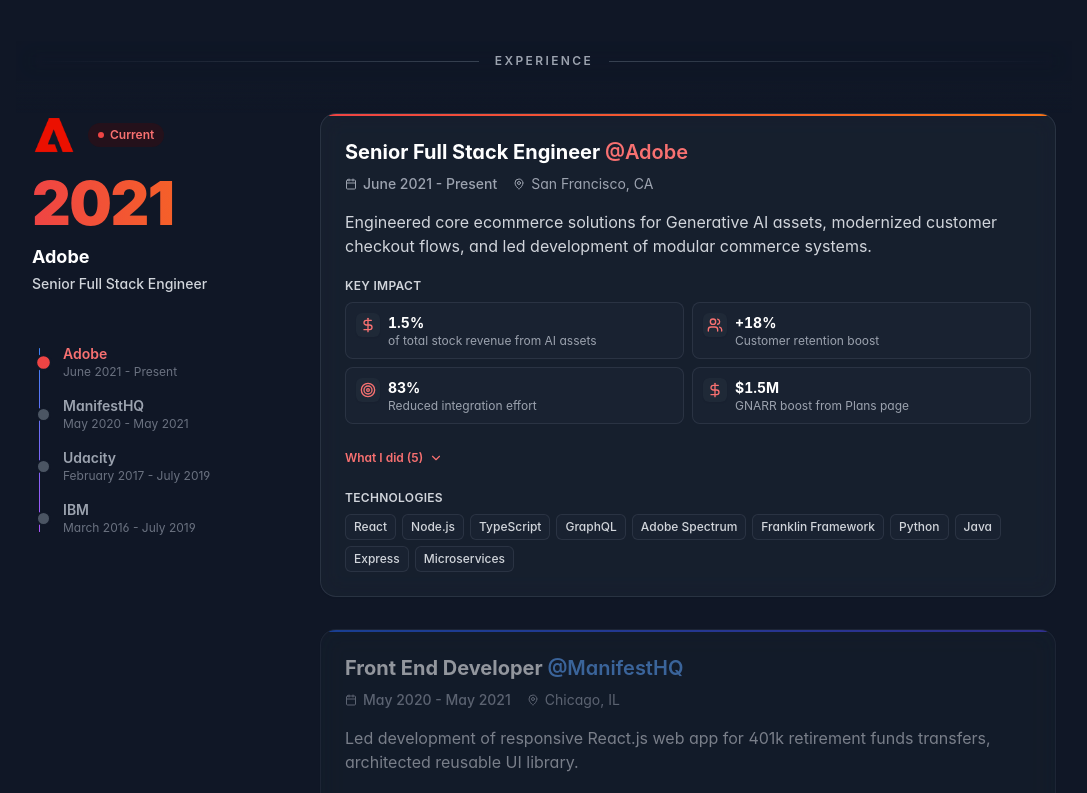
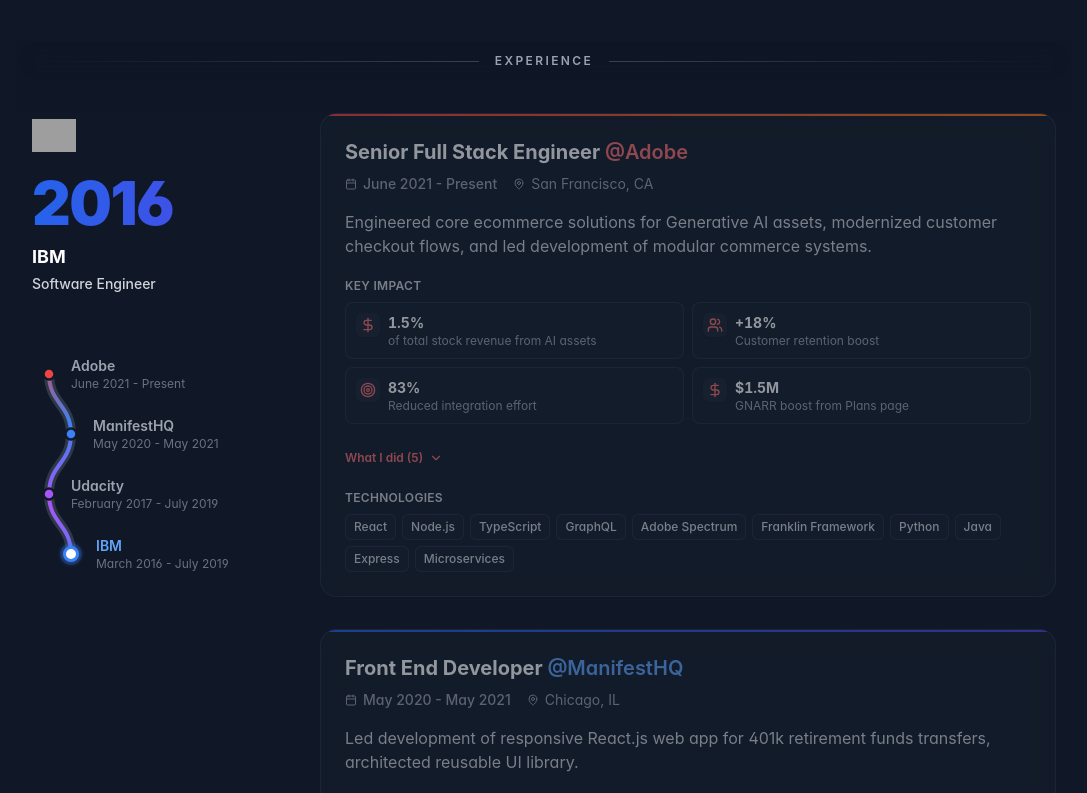
Before and after one commit to arsaikia/portfolio_v2.0, a React (Vite) app: page / in a window 1280 px wide. Shown: the part 1047-1840 px from the top of the page, without its empty margins (96-1183 px from the left). Built offline with nearby package versions, Linux system fonts and the light colour scheme; grey boxes are pictures that could not be loaded; a web font is replaced by a local one.

Commit message:
feat(timeline): winding road rail with travelling marker

```diff
--- a/src/components/Timeline.tsx
+++ b/src/components/Timeline.tsx
@@ -1,4 +1,4 @@
-import { useCallback, useEffect, useMemo, useRef, useState } from 'react'
+import { useCallback, useEffect, useId, useMemo, useRef, useState } from 'react'
 import type { CSSProperties } from 'react'
 import {
   Calendar,
@@ -48,24 +48,28 @@
 
 const accentStyles = {
   red: {
+    hex: '#ef4444',
     text: 'text-red-600 dark:text-red-400',
     dot: 'bg-red-500',
     soft: 'bg-red-50 dark:bg-red-950/40',
     gradient: 'from-red-500 to-orange-500',
   },
   blue: {
+    hex: '#3b82f6',
     text: 'text-blue-600 dark:text-blue-400',
     dot: 'bg-blue-500',
     soft: 'bg-blue-50 dark:bg-blue-950/40',
     gradient: 'from-blue-600 to-indigo-600',
   },
   purple: {
+    hex: '#a855f7',
     text: 'text-purple-600 dark:text-purple-400',
     dot: 'bg-purple-500',
     soft: 'bg-purple-50 dark:bg-purple-950/40',
     gradient: 'from-purple-600 to-pink-600',
   },
   green: {
+    hex: '#22c55e',
     text: 'text-green-600 dark:text-green-400',
     dot: 'bg-green-500',
     soft: 'bg-green-50 dark:bg-green-950/40',
@@ -318,60 +322,237 @@
         })}
       </div>
 
-      {/* Progress rail + jump dots */}
-      <nav className="relative mt-8 pl-1" aria-label="Jump to role">
-        <div className="absolute left-[7px] top-1 bottom-1 w-px bg-gray-200 dark:bg-gray-700" aria-hidden="true">
-          <div
-            className="absolute inset-x-0 top-0 bg-gradient-to-b from-blue-500 to-purple-500 rounded-full origin-top"
-            style={{
-              height: '100%',
-              transform: `scaleY(${progress})`,
-              transitionProperty: 'transform',
-              transitionDuration: reduced ? '0ms' : '180ms',
-              transitionTimingFunction: 'linear',
-              willChange: 'transform',
-            }}
+      <RoadNav
+        items={items}
+        activeIndex={activeIndex}
+        progress={progress}
+        reduced={reduced}
+        onSelect={onSelect}
       />
     </div>
+  )
+}
 
-        <ul className="relative space-y-4">
+/* -------------------------------------------------------------------------- */
+/*  Winding road nav: gradient trail + travelling marker                       */
+/* -------------------------------------------------------------------------- */
+
+const STOP_GAP = 60
+const ROAD_W = 56
+const ROAD_AMP = 11
+const ROAD_CX = ROAD_W / 2
+
+const stopX = (i: number) => ROAD_CX + (i % 2 === 0 ? -ROAD_AMP : ROAD_AMP)
+const stopY = (i: number) => STOP_GAP / 2 + i * STOP_GAP
+
+const buildRoad = (count: number) => {
+  let d = `M ${stopX(0)} ${stopY(0)}`
+  for (let i = 1; i < count; i++) {
+    const mid = (stopY(i - 1) + stopY(i)) / 2
+    d += ` C ${stopX(i - 1)} ${mid}, ${stopX(i)} ${mid}, ${stopX(i)} ${stopY(i)}`
+  }
+  return d
+}
+
+interface RoadNavProps {
+  items: ExperienceEntry[]
+  activeIndex: number
+  /** Fractional stop index: 0 = first stop, items.length - 1 = last stop. */
+  progress: number
+  reduced: boolean
+  onSelect: (index: number) => void
+}
+
+const RoadNav = ({ items, activeIndex, progress, reduced, onSelect }: RoadNavProps) => {
+  const d = useMemo(() => buildRoad(items.length), [items.length])
+  const height = stopY(items.length - 1) + STOP_GAP / 2
+  const trailRef = useRef<SVGPathElement>(null)
+  const markerRef = useRef<SVGGElement>(null)
+  const stopLengths = useRef<number[]>([])
+  const total = useRef(0)
+  const current = useRef(progress)
+  const target = useRef(progress)
+  const gradientId = useId()
+  const glowId = useId()
+
+  /* Cache path length at each stop (y is monotonic along the road) */
+  useEffect(() => {
+    const path = trailRef.current
+    if (!path || typeof path.getTotalLength !== 'function') return
+    const len = path.getTotalLength()
+    total.current = len
+    stopLengths.current = items.map((_, i) => {
+      let lo = 0
+      let hi = len
+      for (let k = 0; k < 24; k++) {
+        const m = (lo + hi) / 2
+        if (path.getPointAtLength(m).y < stopY(i)) lo = m
+        else hi = m
+      }
+      return (lo + hi) / 2
+    })
+  }, [d, items])
+
+  /* Spring the marker toward the scroll target; paint via refs (no re-render) */
+  useEffect(() => {
+    target.current = progress
+  }, [progress])
+
+  useEffect(() => {
+    const path = trailRef.current
+    const marker = markerRef.current
+    if (!path || !marker || typeof path.getPointAtLength !== 'function') return
+
+    let raf = 0
+    const paint = () => {
+      const stops = stopLengths.current
+      if (stops.length === 0 || total.current === 0) return
+      const p = Math.max(0, Math.min(items.length - 1, current.current))
+      const i = Math.min(Math.floor(p), items.length - 2)
+      const f = p - i
+      const len = items.length > 1 ? stops[i] + (stops[i + 1] - stops[i]) * f : 0
+      const pt = path.getPointAtLength(len)
+      path.style.strokeDashoffset = String(total.current - len)
+      marker.setAttribute('transform', `translate(${pt.x} ${pt.y})`)
+    }
+
+    const loop = () => {
+      const delta = target.current - current.current
+      current.current = reduced || Math.abs(delta) < 0.001 ? target.current : current.current + delta * 0.14
+      paint()
+      raf = requestAnimationFrame(loop)
+    }
+
+    // Wait a frame so stop lengths are measured first
+    raf = requestAnimationFrame(loop)
+    return () => cancelAnimationFrame(raf)
+  }, [items.length, reduced])
+
+  const activeHex = getAccent(items[activeIndex]?.accent ?? 'blue').hex
+
+  return (
+    <nav className="relative mt-8" aria-label="Jump to role" style={{ height }}>
+      <svg
+        className="absolute left-0 top-0 overflow-visible pointer-events-none"
+        width={ROAD_W}
+        height={height}
+        aria-hidden="true"
+      >
+        <defs>
+          <linearGradient id={gradientId} x1="0" y1="0" x2="0" y2={height} gradientUnits="userSpaceOnUse">
+            {items.map((item, i) => (
+              <stop
+                key={item.id}
+                offset={items.length > 1 ? i / (items.length - 1) : 0}
+                stopColor={getAccent(item.accent).hex}
+              />
+            ))}
+          </linearGradient>
+          <filter id={glowId} x="-100%" y="-100%" width="300%" height="300%">
+            <feGaussianBlur stdDeviation="3" />
+          </filter>
+        </defs>
+
+        {/* Asphalt + lane markings */}
+        <path d={d} fill="none" strokeWidth={10} strokeLinecap="round" className="stroke-gray-200 dark:stroke-gray-700/80" />
+        <path
+          d={d}
+          fill="none"
+          strokeWidth={1.25}
+          strokeDasharray="3 6"
+          strokeLinecap="round"
+          className="stroke-white/90 dark:stroke-gray-900/80"
+        />
+
+        {/* Travelled trail (dash offset driven from the rAF loop) */}
+        <path
+          ref={trailRef}
+          d={d}
+          fill="none"
+          stroke={`url(#${gradientId})`}
+          strokeWidth={4}
+          strokeLinecap="round"
+          strokeDasharray="10000"
+          strokeDashoffset="10000"
+        />
+
+        {/* Stops */}
+        {items.map((item, i) => {
+          const hex = getAccent(item.accent).hex
+          const isActive = i === activeIndex
+          const passed = i <= progress + 0.001
+          return (
+            <g key={item.id} transform={`translate(${stopX(i)} ${stopY(i)})`}>
+              <circle
+                r={isActive ? 11 : 0}
+                fill={hex}
+                opacity={0.18}
+                style={{ transition: reduced ? 'none' : `r 420ms ${EASE_STATE}` }}
+              />
+              <circle
+                r={5.5}
+                fill={passed ? hex : 'currentColor'}
+                strokeWidth={2.5}
+                className="text-gray-300 dark:text-gray-600 stroke-gray-50 dark:stroke-gray-900"
+                style={{ transition: reduced ? 'none' : `fill 320ms ${EASE_STATE}` }}
+              />
+            </g>
+          )
+        })}
+
+        {/* Travelling marker */}
+        <g ref={markerRef} transform={`translate(${stopX(0)} ${stopY(0)})`}>
+          <circle
+            r={9}
+            fill={activeHex}
+            opacity={0.55}
+            filter={`url(#${glowId})`}
+            style={{ transition: reduced ? 'none' : `fill 420ms ${EASE_STATE}` }}
+          />
+          {!reduced && (
+            <circle r={7} fill="none" stroke={activeHex} strokeWidth={1.5} opacity={0.6}>
+              <animate attributeName="r" values="7;14" dur="1.8s" repeatCount="indefinite" />
+              <animate attributeName="opacity" values="0.6;0" dur="1.8s" repeatCount="indefinite" />
+            </circle>
+          )}
+          <circle
+            r={6.5}
+            fill="white"
+            stroke={activeHex}
+            strokeWidth={3}
+            style={{ transition: reduced ? 'none' : `stroke 420ms ${EASE_STATE}` }}
+          />
+        </g>
+      </svg>
+
+      <ul className="relative list-none">
         {items.map((item, index) => {
           const accent = getAccent(item.accent)
           const isActive = index === activeIndex
-
           return (
-              <li key={item.id}>
+            <li key={item.id} style={{ height: STOP_GAP }} className="flex items-center">
               <button
                 type="button"
                 onClick={() => onSelect(index)}
                 aria-current={isActive ? 'true' : undefined}
-                  className="group flex items-center gap-3 w-full text-left rounded-md focus-visible:outline-none focus-visible:ring-2 focus-visible:ring-blue-500 focus-visible:ring-offset-2 dark:focus-visible:ring-offset-gray-900"
+                className="group flex items-center w-full h-full text-left rounded-md focus-visible:outline-none focus-visible:ring-2 focus-visible:ring-blue-500 focus-visible:ring-offset-2 dark:focus-visible:ring-offset-gray-900"
+                style={{ paddingLeft: stopX(index) + 22 }}
               >
+                <span className="sr-only">Jump to </span>
                 <span
-                    className={`relative z-10 block w-[15px] h-[15px] rounded-full border-2 border-gray-50 dark:border-gray-900 ${
-                      isActive ? accent.dot : 'bg-gray-300 dark:bg-gray-600 group-hover:bg-gray-400'
-                    }`}
+                  className="flex flex-col min-w-0"
                   style={{
-                      transform: isActive ? 'scale(1.15)' : 'scale(1)',
-                      transitionProperty: 'transform, background-color',
-                      transitionDuration: reduced ? '0ms' : '320ms',
-                      transitionTimingFunction: EASE_STATE,
+                    transform: isActive && !reduced ? 'translateX(3px)' : 'translateX(0)',
+                    transition: reduced ? 'none' : `transform 420ms ${EASE_STATE}`,
                   }}
-                    aria-hidden="true"
-                  />
-                  <span className="sr-only">Jump to </span>
-                  <span className="flex flex-col min-w-0">
+                >
                   <span
                     className={`text-sm font-semibold truncate ${
                       isActive
                         ? accent.text
                         : 'text-gray-500 dark:text-gray-400 group-hover:text-gray-700 dark:group-hover:text-gray-300'
                     }`}
-                      style={{
-                        transitionProperty: 'color',
-                        transitionDuration: reduced ? '0ms' : '320ms',
-                        transitionTimingFunction: EASE_STATE,
-                      }}
+                    style={{ transition: reduced ? 'none' : `color 320ms ${EASE_STATE}` }}
                   >
                     {item.company}
                   </span>
@@ -383,7 +564,6 @@
         })}
       </ul>
     </nav>
-    </div>
   )
 }
 
@@ -680,12 +860,24 @@
 
     const compute = () => {
       raf = 0
-      const el = listRef.current
-      if (!el) return
-      const rect = el.getBoundingClientRect()
-      if (rect.height === 0) return
+      const cards = cardRefs.current
+      if (cards.length === 0) return
       const focal = window.innerHeight * FOCAL
-      setProgress(Math.max(0, Math.min(1, (focal - rect.top) / rect.height)))
+      // Each card's centre maps to its stop; interpolate between neighbours
+      const centres = cards.map((c) => {
+        if (!c) return 0
+        const r = c.getBoundingClientRect()
+        return r.top + r.height / 2
+      })
+      let p = 0
+      if (focal >= centres[centres.length - 1]) p = centres.length - 1
+      else if (focal > centres[0]) {
+        const i = centres.findIndex((y, k) => k < centres.length - 1 && focal >= y && focal < centres[k + 1])
+        p = i + (focal - centres[i]) / (centres[i + 1] - centres[i])
+      }
+      setProgress(Math.round(p * 1000) / 1000)
+      // Desktop: keep the highlighted stop in lock-step with the marker
+      setActiveIndex(Math.round(p))
     }
 
     const onScroll = () => {
```
Lines whose indentation alone changed are shown as unchanged.
